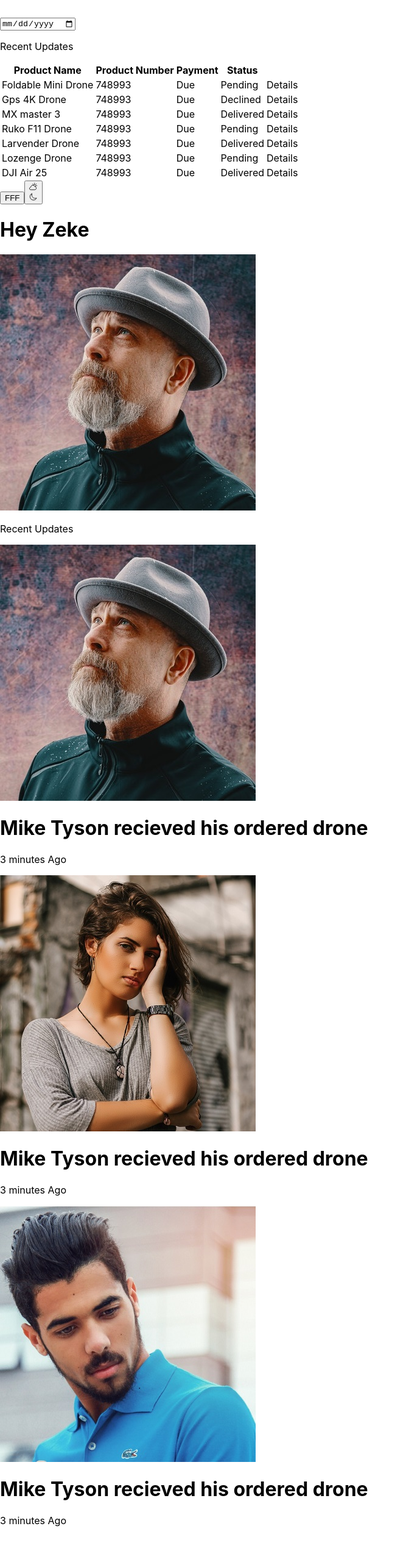
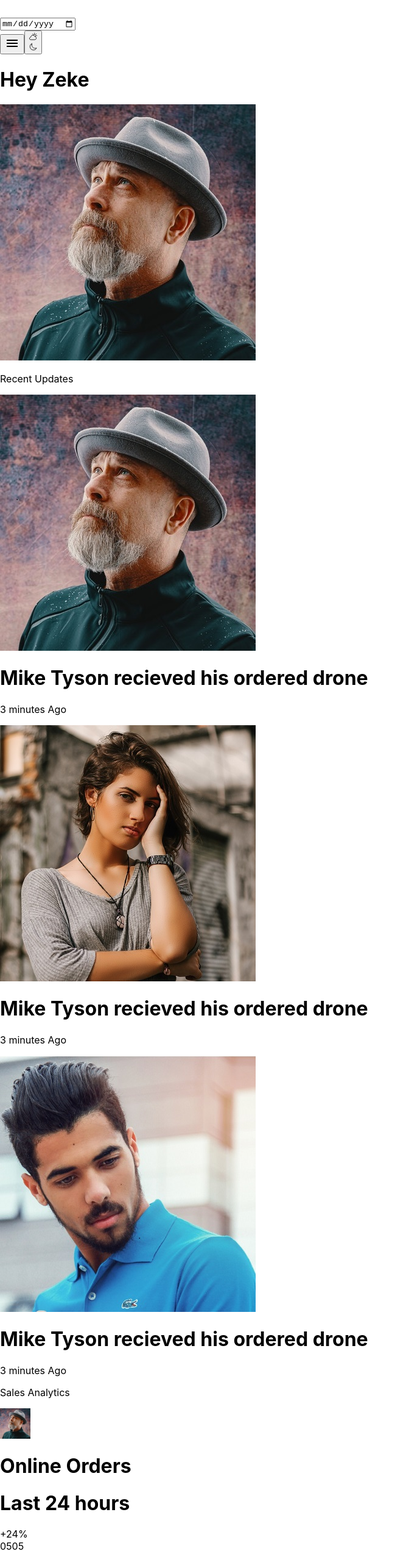
Before and after one commit to Zeeke12/admin-dashboard, a React (Create React App) app: page / in a window 1280 px wide. Shown: the part 994-3537 px from the top of the page at 61% size, without its empty margins (0-667 px from the left). Before the commit the page ends 3513 px from the top, so only its background shows below. Built offline with nearby package versions, Linux system fonts and the light colour scheme.

Commit message:
Updated commit

```diff
--- a/src/App.css
+++ b/src/App.css
@@ -2,4 +2,5 @@
     margin: 0;
     padding: 0;
     overflow-x: hidden;
+    box-sizing: border-box;
   }
--- a/src/App.js
+++ b/src/App.js
@@ -3,7 +3,7 @@
 
 function App() {
   return (
-    <div className='w-screen bg-[#F6F6F9] dark:bg-[#181A1E]'>
+    <div className='w-screen m-0 p-0 overflow-x-hidden bg-[#F6F6F9] dark:bg-[#181A1E] transition-colors duration-1000'>
       <Dashboard />
     </div>
   );
--- a/src/component/Side.js
+++ b/src/component/Side.js
@@ -36,10 +36,12 @@
     },
 ]
   return (
-    <div className='sidebar w-[250px] bg-white dark:bg-[#202528] fixed top-0 h-screen drop-shadow-2xl shadow-[#4B5495] shadow-2xl'>
+    <div className='sidebar w-[250px] bg-white dark:bg-[#202528] transition-transform duration-1000 fixed top-0 h-screen drop-shadow-2xl shadow-[#4B5495] shadow-2xl'>
         <div className='flex flex-row justify-between'>
           <h1 className='text-3xl my-5 pl-3 font-extrabold text-[#363949] dark:text-white'>Zeke</h1>
-          <button onClick={onClose}>X</button>
+          <button onClick={onClose}><span class="material-symbols-outlined">
+close
+</span></button>
           </div>
         <div className='flex flex-col gap-3'>{sidetexts.map((sidetext, index) => (<div key={index} className='w-[180px] h-[50px] flex flex-row pl-[30px] gap-3 pt-3 text-[#7380EC] font-semibold  hover:translate-x-3 transition-transform hover:bg-[#E2E3F0] hover:dark:bg-[#0E1012] '><span class="material-symbols-outlined">{sidetext.icon}
 </span><h1 className='text-left'>{sidetext.title}</h1></div>))}</div>
--- a/src/component/SideBar.jsx
+++ b/src/component/SideBar.jsx
@@ -38,7 +38,7 @@
   return (
     <div className='sidebar hidden min-[1000px]:flex min-[1000px]:flex-col  min-[1000px]:align-middle min-[1000px]:px-[50px] max-[1300px]:w-[100px] max-[1300px]:mr-[50px]  w-[250px] h-screen text-center'>
         <div><h1 className='text-3xl my-5 font-extrabold text-[#363949] dark:text-white'>Zeke</h1></div>
-        <div className='flex flex-col gap-3'>{sidetexts.map((sidetext, index) => (<div key={index} className='w-[180px] h-[50px] flex flex-row pl-[30px] gap-3 pt-3 text-[#7380EC] font-semibold  hover:translate-x-3 transition-transform hover:bg-[#E2E3F0] hover:dark:bg-[#0E1012] max-[1300px]:w-fit max-[1300px]:pr-4'><span class="material-symbols-outlined">{sidetext.icon}
+        <div className='flex flex-col gap-3'>{sidetexts.map((sidetext, index) => (<div key={index} className='w-[180px] h-[50px] flex flex-row pl-[30px] gap-3 pt-3 text-[#7380EC] font-semibold  hover:translate-x-3 transition-transform duration-1000 hover:bg-[#E2E3F0] hover:dark:bg-[#0E1012] max-[1300px]:w-fit max-[1300px]:pr-4'><span class="material-symbols-outlined">{sidetext.icon}
 </span><h1 className='text-left max-[1300px]:hidden'>{sidetext.title}</h1></div>))}</div>
         <div></div>
     </div>
--- a/src/pages/Dashboard/Chart.jsx
+++ b/src/pages/Dashboard/Chart.jsx
@@ -23,7 +23,7 @@
     ]
   return (
     <div className='flex flex-col min-[1200px]:flex-row justify-around gap-5'>
-        {chartdatas.map((chartdata, index) => (<div key={index} className='bg-white dark:bg-[#202528] hover:shadow shadow-2xl rounded-3xl h-[200px] flex-grow'>
+        {chartdatas.map((chartdata, index) => (<div key={index} className='bg-white dark:bg-[#202528] transition-colors duration-1000 hover:shadow hover:transition-shadow hover:duration-1000 shadow-2xl rounded-3xl h-[200px] flex-grow'>
 
         </div>))}
     </div>
--- a/src/pages/Dashboard/MainBoard.jsx
+++ b/src/pages/Dashboard/MainBoard.jsx
@@ -1,20 +1,17 @@
 import React from 'react'
 import Chart from './Chart'
-import Orders from './Orders'
 
 const MainBoard = () => {
   return (
-    <div className='flex-grow pt-[40px] min-[1000px]:pt-0 px-5'>
+    <div className='flex-grow px-5'>
         <div><h1 className='text-3xl my-5 font-extrabold text-[#363949] dark:text-white'>Dashboard</h1></div>
         <div className='py-4'><input type='date' /></div>
         <div>
             <Chart />
         </div>
         <div>
-        <p className='text-2xl my-5 pt-3 pb-1 font-bold text-[#363949] dark:text-white'>Recent Updates</p>
-            <Orders />
+
         </div>
-        <div></div>
     </div>
   )
 }
--- a/src/pages/Dashboard/Orders.jsx
+++ b/src/pages/Dashboard/Orders.jsx
@@ -54,23 +54,23 @@
 ]
 
   return (
-    <div className='flex-grow bg-white dark:bg-[#202528] rounded-2xl flex justify-center shadow-2xl hover:shadow'>
+    <div className='flex-grow bg-white dark:bg-[#202528] transition-colors duration-1000 rounded-2xl flex justify-center shadow-2xl  hover:transition-shadow hover:duration-1000 hover:shadow p-7'>
       <table class="table-auto text-center">
   <thead>
-    <tr className='flex flex-row'>
-      <th className='px-10'>Product Name</th>
-      <th className='px-10'>Product Number</th>
-      <th className='px-10'>Payment</th>
-      <th className='px-10'>Status</th>
+    <tr className='flex flex-row  text-black dark:text-white transition-colors duration-1000'>
+      <th className=' w-[250px]'>Product Name</th>
+      <th className=' w-[180px]'>Product Number</th>
+      <th className=' w-[100px] max-[850px]:hidden'>Payment</th>
+      <th className=' w-[100px] max-[850px]:hidden'>Status</th>
     </tr>
   </thead>
   <tbody>
-  {orderdatas.map((orderdata, index) => (<tr key={index} className='flex flex-row'>
-          <td className='px-10 w-[250px]'>{orderdata.name}</td>
-          <td className='px-10 w-[180px]'>{orderdata.number}</td>
-          <td className='px-10 w-[100px]'>{orderdata.payment}</td>
-          <td className='px-10 w-[100px]'>{orderdata.status}</td>
-          <td className='px-10 w-[70px]'>Details</td>
+  {orderdatas.map((orderdata, index) => (<tr key={index} className='flex flex-row font-thin text-[#677486]'>
+          <td className=' w-[250px] border-b'>{orderdata.name}</td>
+          <td className=' w-[180px] border-b'>{orderdata.number}</td>
+          <td className=' w-[100px] max-[850px]:hidden border-b'>{orderdata.payment}</td>
+          <td className={`w-[100px] max-[850px]:hidden border-b text-${orderdata.color}-800`}>{orderdata.status}</td>
+          <td className=' w-[70px] border-b text-blue-400'>Details</td>
         </tr>))}
   </tbody>
 </table>
--- a/src/pages/Dashboard/RightBoard.jsx
+++ b/src/pages/Dashboard/RightBoard.jsx
@@ -24,24 +24,64 @@
             time: '3 minutes Ago'
         },
     ]
+    const sales =  [
+        {
+            title: 'Online Orders',
+            logo: '',
+            time: 'Last 24 hours',
+            percentage: '+24%',
+            num: '0505'
+        },
+        {
+            title: 'Online Orders',
+            logo: '',
+            time: 'Last 24 hours',
+            percentage: '+24%',
+            num: '0505'
+        },
+        {
+            title: 'Online Orders',
+            logo: '',
+            time: 'Last 24 hours',
+            percentage: '+24%',
+            num: '0505'
+        },
+    ]
   return (
     <div className='w-full min-[1000px]:w-fit h-screen px-5'>
-        <div className='fixed top-0 right-0 min-[1000px]:relative flex justify-between w-screen min-[1000px]:w-full bg-white min-[1000px]:bg-inherit h-[40px] dark:bg-[#202528] min-[1000px]:dark:bg-inherit  text-black dark:text-white'>
-            <button className='block min-[1000px]:hidden' onClick={showSidebar}>FFF</button>
+        <div className='fixed top-0 left-0 min-[1000px]:relative flex justify-between align-baseline w-screen min-[1000px]:w-full bg-white min-[1000px]:bg-inherit h-[40px] dark:bg-[#202528] min-[1000px]:dark:bg-inherit  text-black dark:text-white transition-colors duration-1000'>
+            <button className='block min-[1000px]:hidden' onClick={showSidebar}><span class="material-symbols-outlined">
+menu
+</span></button>
             <DarkmodeBtn />
             <div className='flex flex-row '>
             <h1>Hey Zeke</h1>
-            <img src={profile} alt="zeke" className='w-[30px] h-[30px] rounded-full' />
+            <img src={profile} alt="zeke" className='w-[50px] h-[50px] rounded-full' />
             </div>
         </div>
-        <p className='text-2xl my-5 pt-3 pb-1 font-bold text-[#363949] dark:text-white'>Recent Updates</p>
-        <div className='bg-white dark:bg-[#202528] rounded-2xl  shadow-2xl hover:shadow text-[#A3BDCC] font-light text-xs px-7 py-4'>
-            {updates.map((update, index) => (<div key={index} className='flex gap-3 my-5'>
+        <p className='text-2xl my-5 pt-3 pb-1 font-bold text-[#363949] dark:text-white transition-colors duration-1000'>Recent Updates</p>
+        <div className='bg-white dark:bg-[#202528] rounded-2xl  shadow-2xl hover:shadow text-[#A3BDCC] font-light text-xs px-7 py-4 transition-colors duration-1000  hover:transition-shadow hover:duration-1000'>
+            {updates.map((update, index) => (<div key={index} className='flex gap-3 my-3'>
                 <img src={update.logo} alt={update.title} className='h-[40px] w-[40px] rounded-full' />
-                <div className='w-[180px] mr-4'>
-                <h1><b className='text-black dark:text-white font-bold'>{update.title}</b> recieved his ordered drone </h1>
+                <div className='w-[180px] mr-2'>
+                <h1><b className='text-black dark:text-white font-bold transition-colors duration-1000'>{update.title}</b> recieved his ordered drone </h1>
                 <p>{update.time}</p>
                 </div>
+            </div>))}
+        </div>
+
+        <p className='text-2xl my-5 pt-3 pb-1 font-bold text-[#363949] dark:text-white transition-colors duration-1000'>Sales Analytics</p>
+        <div>
+            {sales.map((sale, index) => (<div key={index} className='flex flex-row justify-between rounded-2xl bg-white dark:bg-[#202528] text-[#363949] dark:text-white my-4 p-4'>
+                <div className='flex flex-row gap-4'>
+                <div><img src={profile} height='50px' width='50px' alt={sale.title} className='rounded-full' /></div>
+                <div>
+                    <h1>{sale.title}</h1>
+                <h1>{sale.time}</h1>
+                </div>
+                </div>
+                <div>{sale.percentage}</div>
+                <div>{sale.num}</div>
             </div>))}
         </div>
     </div>
```
